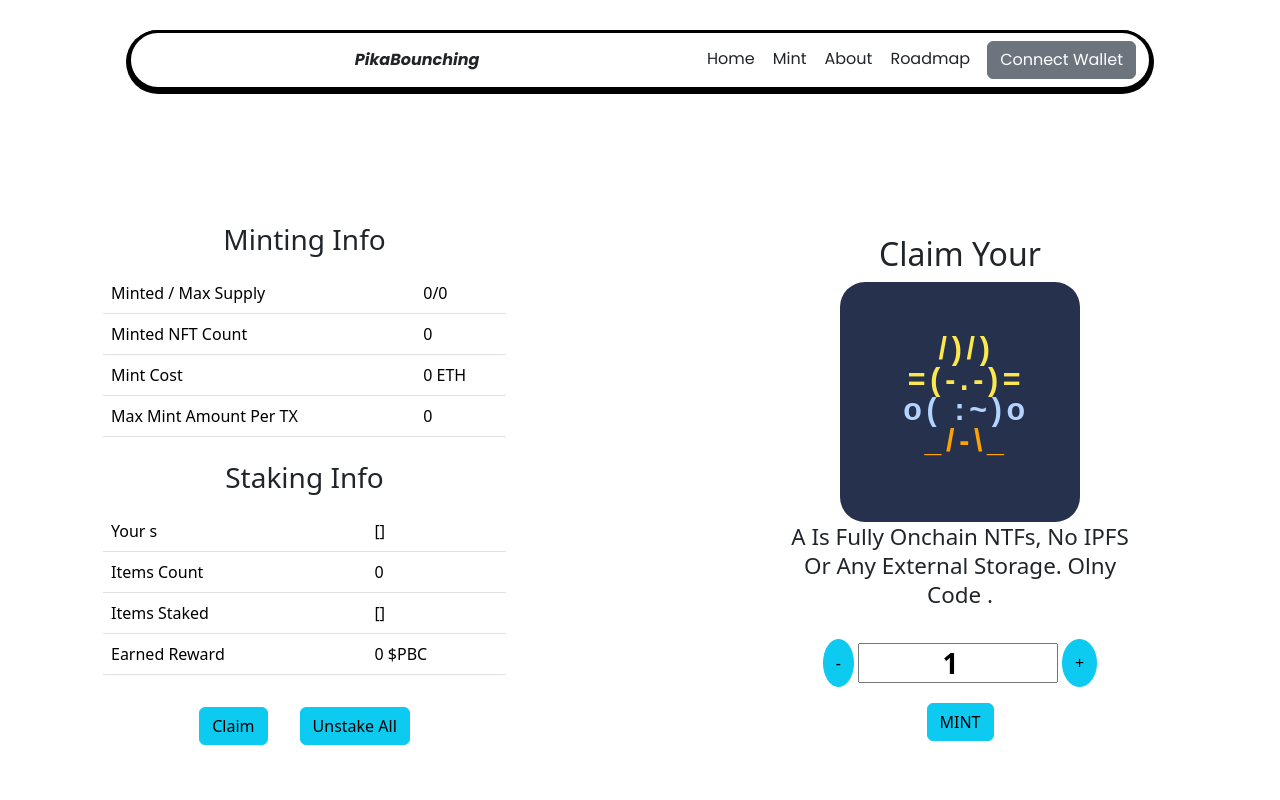
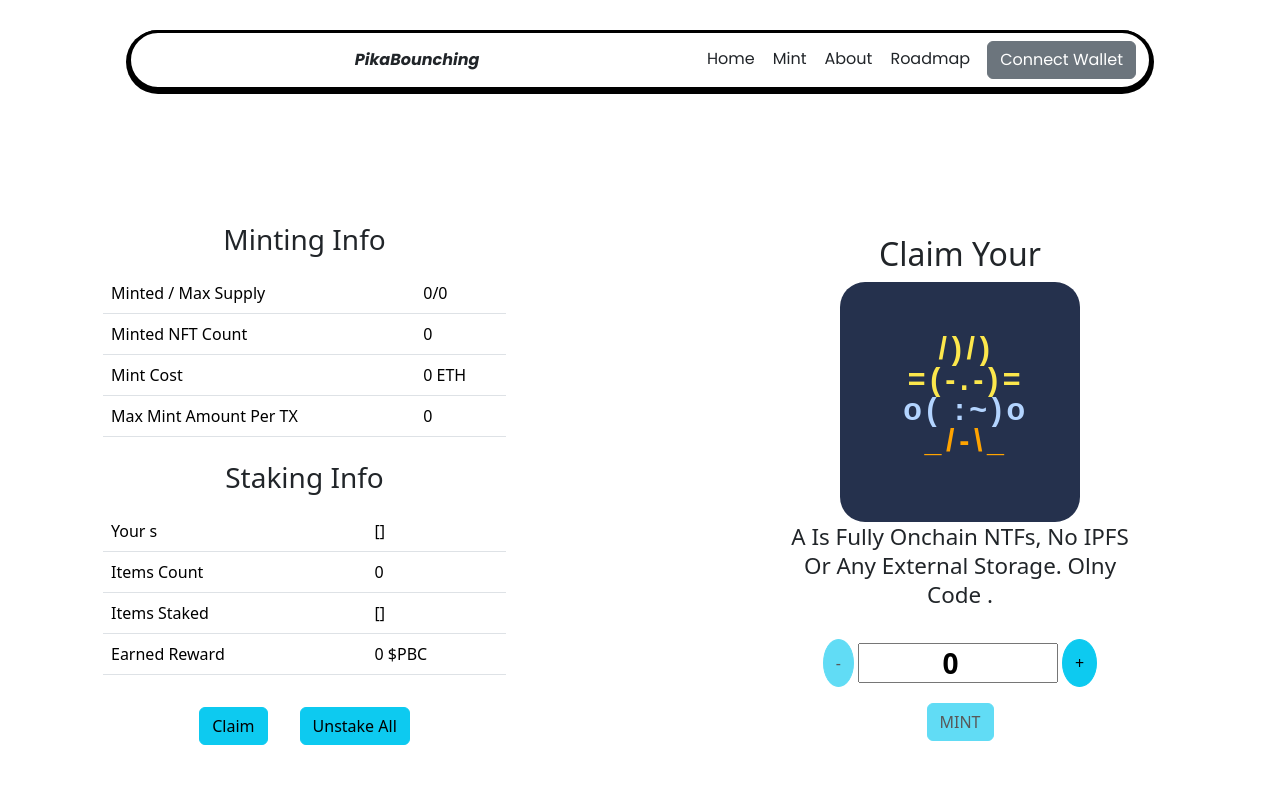
Before and after one commit to rustychainLab/pikabounching-vms, a React (Create React App) app in the folder front-end/: page /mint-page in a window 1280 px wide. Shown: the top 800 px of the page. Built offline with nearby package versions, Linux system fonts and the light colour scheme; what web3modal would draw is missing.

Commit message:
update mint numb starting

```diff
--- a/front-end/src/pages/MintPage.js
+++ b/front-end/src/pages/MintPage.js
@@ -40,7 +40,7 @@ function MintPage() {
   };
 
   const data = useSelector((state) => state.blockchain.value);
-  const [mintAmount, setMintAmount] = useState(1);
+  const [mintAmount, setMintAmount] = useState(0);
   const [userNfts, setUserNfts] = useState([]);
   const [info, setInfo] = useState({
     currentSupply: 0,
```
